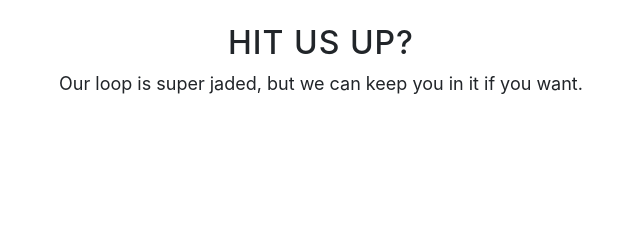
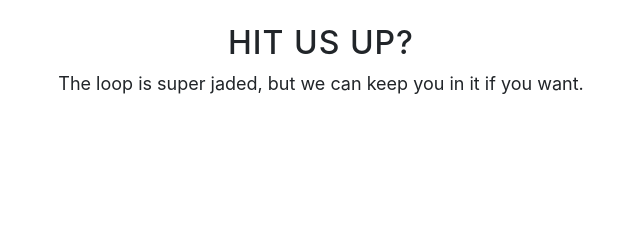
Before and after one commit to JadedContent/Jaded, a website with bundled scripts: page index.html in a window 1280 px wide. Shown: the part 1929-2169 px from the top of the page, 319-959 px from the left. Built offline with nearby package versions, Linux system fonts and the light colour scheme.

Commit message:
Add files via upload

```diff
--- a/index.html
+++ b/index.html
@@ -89,7 +89,7 @@
         <div class="row">
           <div class="col-lg-8 mx-auto">
             <h2>Hit Us Up?</h2>
-            <p>Our loop is super jaded, but we can keep you in it if you want.</p>
+            <p>The loop is super jaded, but we can keep you in it if you want.</p>
             <ul class="list-inline banner-social-buttons">
               <li class="list-inline-item">
                 <a href="https://instagram.com/JadedPodcast" class="btn btn-default btn-lg">
```
